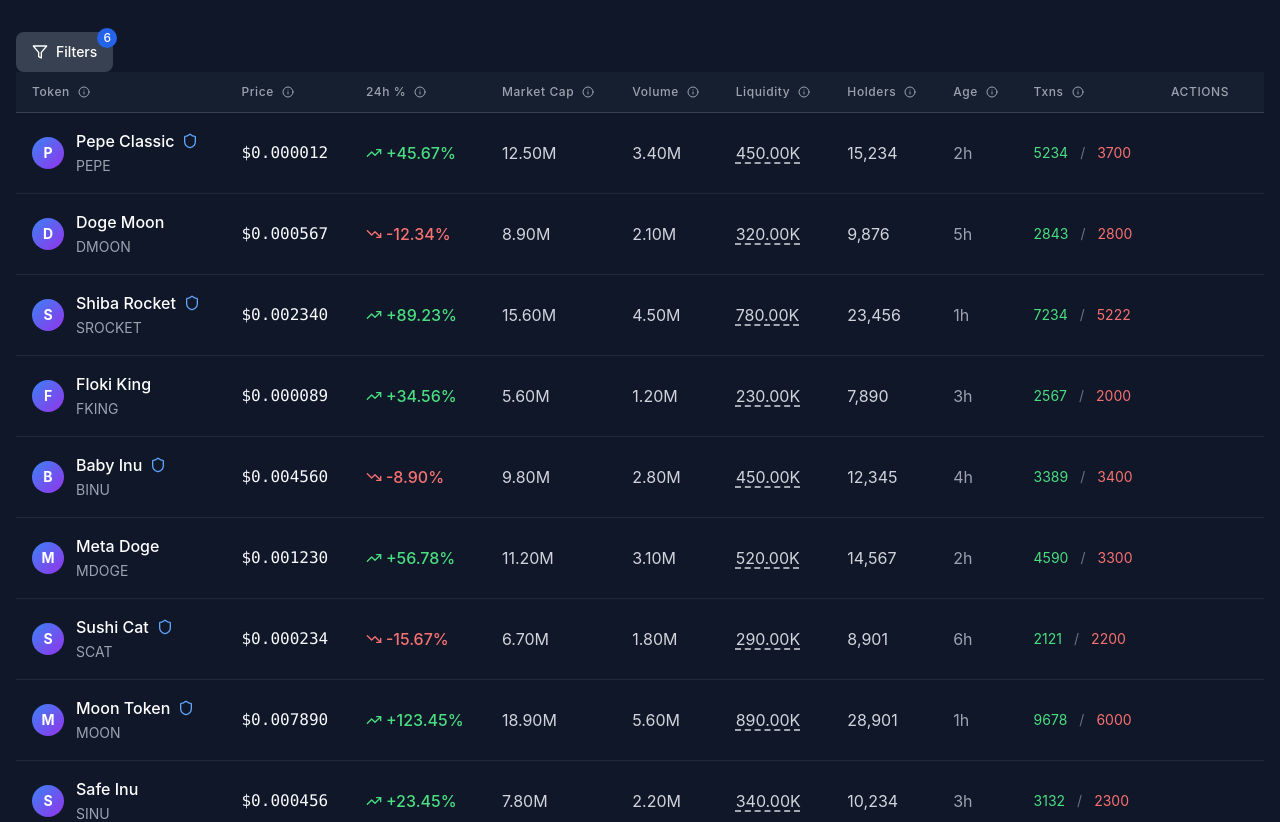
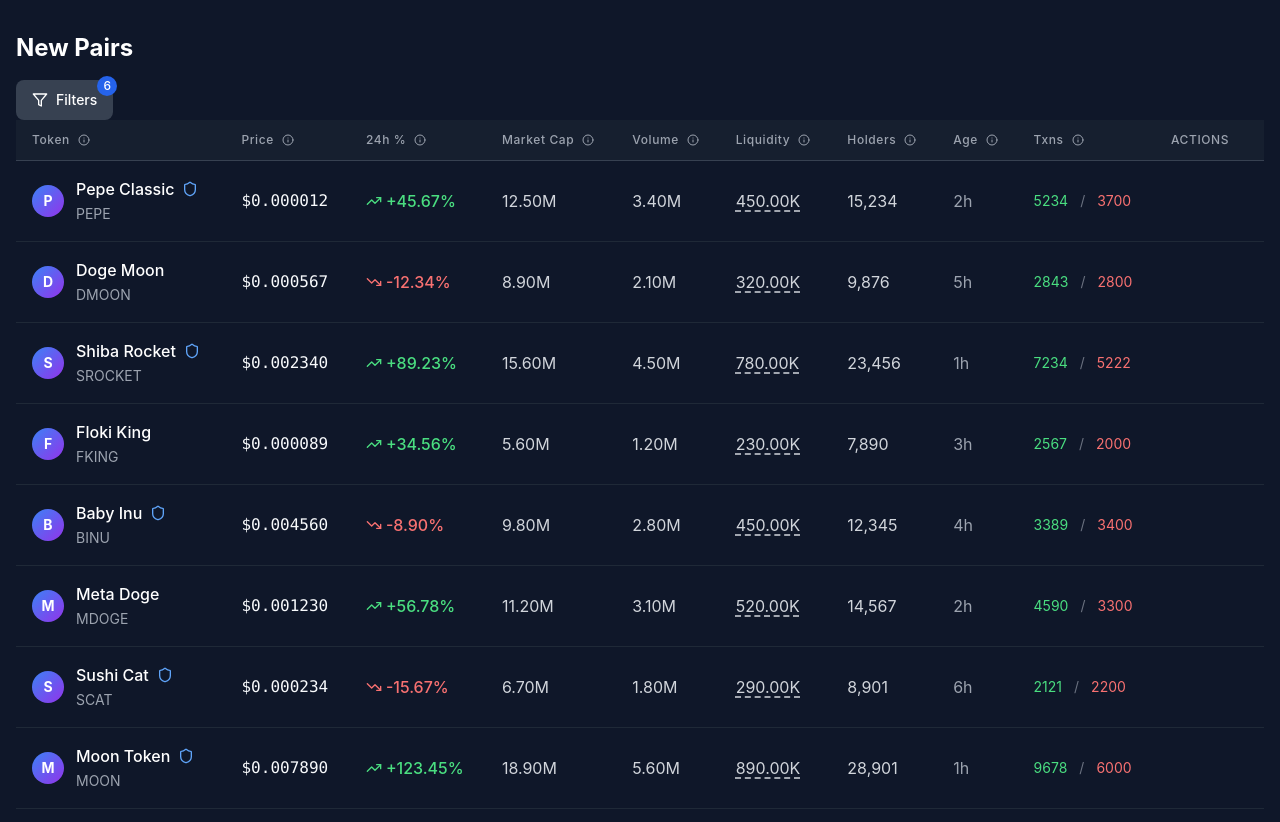
Before and after one commit to IsJn-227/token-trading-table, a Next.js app: page / in a window 1280 px wide. Shown: the top 822 px of the page. Built offline with nearby package versions, Linux system fonts and the light colour scheme.

Commit message:
debug: add console logging to track token loading

```diff
--- a/components/TokenTable/TokenTable.tsx
+++ b/components/TokenTable/TokenTable.tsx
@@ -20,12 +20,19 @@ export default function TokenTable({ category, tokens }: TokenTableProps) {
 
   // Filter tokens by category first
   const categoryTokens = useMemo(() => {
-    if (!category || category === 'all') return tokens;
-    return tokens.filter(token => token.category === category);
+    if (!category || category === 'all') {
+      console.log('📋 TokenTable - showing all tokens:', tokens.length);
+      return tokens;
+    }
+    const filtered = tokens.filter(token => token.category === category);
+    console.log(`📋 TokenTable - category: ${category}, filtered: ${filtered.length} tokens`);
+    return filtered;
   }, [tokens, category]);
 
   // Apply additional filters from the filters slice
   const filteredTokens = useFilters(categoryTokens);
+
+  console.log(`🔍 TokenTable - after filters: ${filteredTokens.length} tokens`);
 
   const sortedTokens = useMemo(() => {
     if (!sortState.column || !sortState.direction) {
@@ -52,6 +59,14 @@ export default function TokenTable({ category, tokens }: TokenTableProps) {
     }));
   };
 
+  if (sortedTokens.length === 0) {
+    return (
+      <div className="w-full p-8 text-center text-gray-400">
+        <p>No tokens found for category: {category}</p>
+      </div>
+    );
+  }
+
   return (
     <div className="w-full">
       <TokenFilters />
--- a/components/TokenTable/TokenTableContainer.tsx
+++ b/components/TokenTable/TokenTableContainer.tsx
@@ -17,19 +17,36 @@ export default function TokenTableContainer() {
     (state: RootState) => state.tokens
   );
 
+  console.log('🎨 TokenTableContainer render - tokens:', tokens.length, 'loading:', isLoading, 'error:', error);
+
   if (isLoading) {
+    console.log('⏳ Showing loading spinner');
     return <LoadingSpinner />;
   }
 
   if (error) {
+    console.log('❌ Showing error:', error);
     return <ErrorMessage message={error} />;
   }
 
+  console.log('✅ Rendering tables with', tokens.length, 'tokens');
+
   return (
     <div className="space-y-8">
-      <TokenTable category="new-pairs" tokens={tokens} />
-      <TokenTable category="final-stretch" tokens={tokens} />
-      <TokenTable category="migrated" tokens={tokens} />
+      <div>
+        <h2 className="text-2xl font-bold mb-4 text-white">New Pairs</h2>
+        <TokenTable category="new-pairs" tokens={tokens} />
+      </div>
+
+      <div>
+        <h2 className="text-2xl font-bold mb-4 text-white">Final Stretch</h2>
+        <TokenTable category="final-stretch" tokens={tokens} />
+      </div>
+
+      <div>
+        <h2 className="text-2xl font-bold mb-4 text-white">Migrated</h2>
+        <TokenTable category="migrated" tokens={tokens} />
+      </div>
     </div>
   );
 }
--- a/hooks/useTokenData.ts
+++ b/hooks/useTokenData.ts
@@ -7,8 +7,10 @@ import { Token } from '@/types/token'
 
 // Simulate API call
 const fetchTokens = async (): Promise<Token[]> => {
+  console.log('🔄 fetchTokens called')
   // Simulate network delay
   await new Promise(resolve => setTimeout(resolve, 1000))
+  console.log('✅ Returning mockTokens:', mockTokens.length, 'tokens')
   return mockTokens
 }
 
@@ -23,11 +25,14 @@ export function useTokenData() {
   })
 
   useEffect(() => {
+    console.log('📊 useTokenData effect - isLoading:', isLoading, 'error:', error, 'data:', data?.length)
+
     if (isLoading) {
       dispatch(setLoading(true))
     } else if (error) {
       dispatch(setError((error as Error).message))
     } else if (data) {
+      console.log('✅ Dispatching setTokens with', data.length, 'tokens')
       dispatch(setTokens(data))
     }
   }, [data, isLoading, error, dispatch])
```
